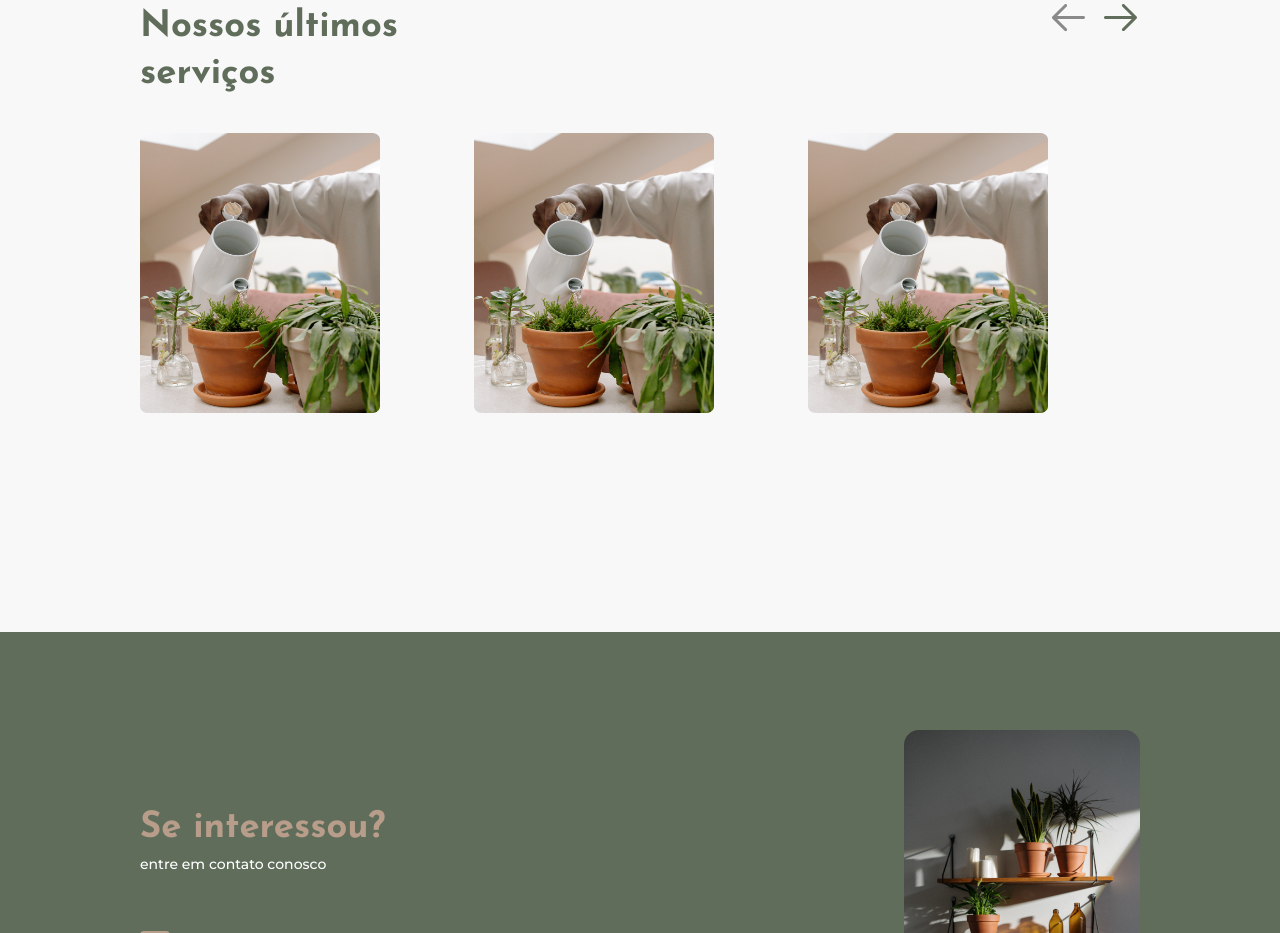
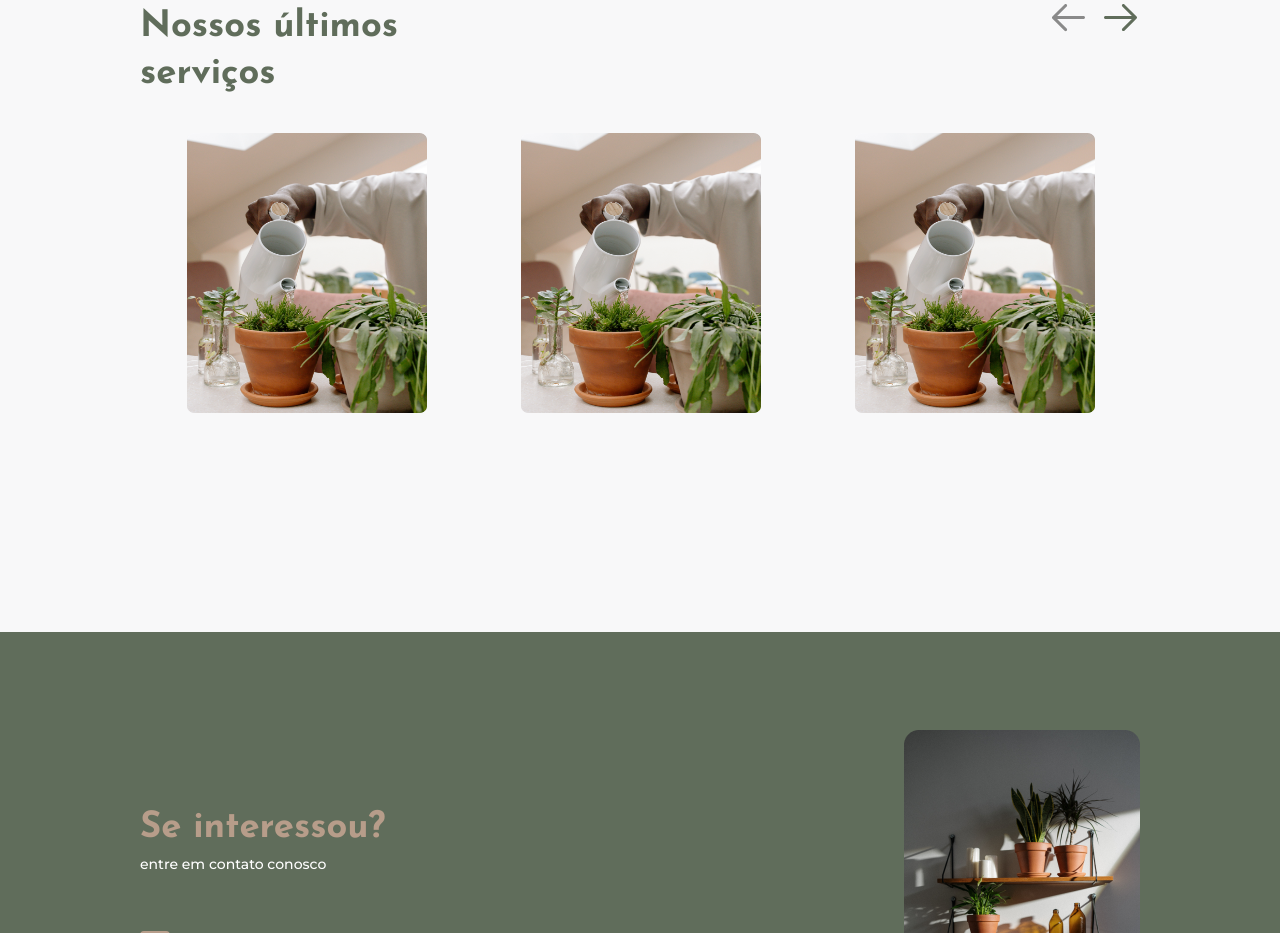
Before and after one commit to lucasamadeuu/gardening, a React (Vite) app: page / in a window 1280 px wide. Shown: the part 2520-3453 px from the top of the page. Built offline with nearby package versions, Linux system fonts and the light colour scheme.

Commit message:
Ajusting slider images

```diff
--- a/src/page/components/Jobs/index.jsx
+++ b/src/page/components/Jobs/index.jsx
@@ -40,7 +40,7 @@ var settings = {
             breakpoint: 1500,
             settings: {
                 slidesToShow: 4,
-                slidesToScroll: 3,
+                slidesToScroll: 4,
             },
         },
         {
@@ -60,16 +60,16 @@ var settings = {
         {
             breakpoint: 850,
             settings: {
-                slidesToShow: 3,
-                slidesToScroll: 3,
+                slidesToShow: 2,
+                slidesToScroll: 2,
             },
         },
         {
             breakpoint: 600,
             settings: {
                 slidesToShow: 1,
-                slidesToScroll: 2,
-                initialSlide: 2,
+                slidesToScroll: 1,
+                initialSlide: 1,
             },
         },
         {
@@ -77,7 +77,7 @@ var settings = {
             settings: {
                 slidesToShow: 1,
                 slidesToScroll: 1,
-                initialSlide: 2,
+                initialSlide: 1,
                 dots: false,
             },
         },
--- a/src/page/components/Jobs/style.js
+++ b/src/page/components/Jobs/style.js
@@ -29,7 +29,7 @@ export const TitleContainer = styled.div`
     }
   }
 
-  @media (max-width: 1000px) {
+  @media (max-width: 1024px) {
     flex-direction: column;
     align-items: center;
     gap: 2.5rem;
--- a/src/page/components/Jobs/styles.css
+++ b/src/page/components/Jobs/styles.css
@@ -12,7 +12,7 @@
     left: 96.4%;
 }
 
-@media (max-width: 1000px) {
+@media (max-width: 1024px) {
     .Back {
         top: 0%;
         left: 45%;
@@ -34,3 +34,10 @@
         left: 35%;
     }
 }
+
+.slick-initialized .slick-slide {
+    display: block;
+    align-items: center;
+    justify-content: center;
+    display: flex;
+}
```
